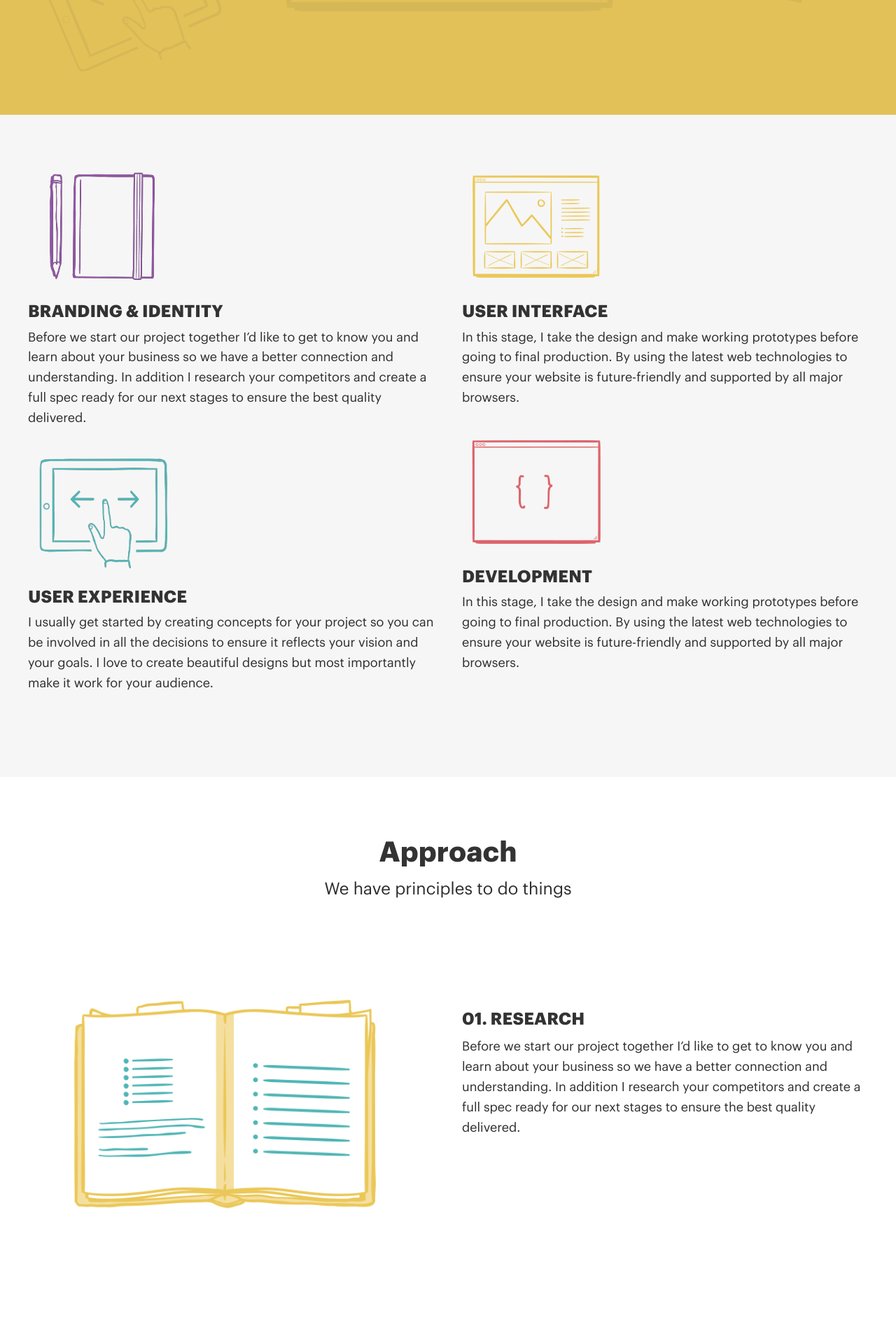
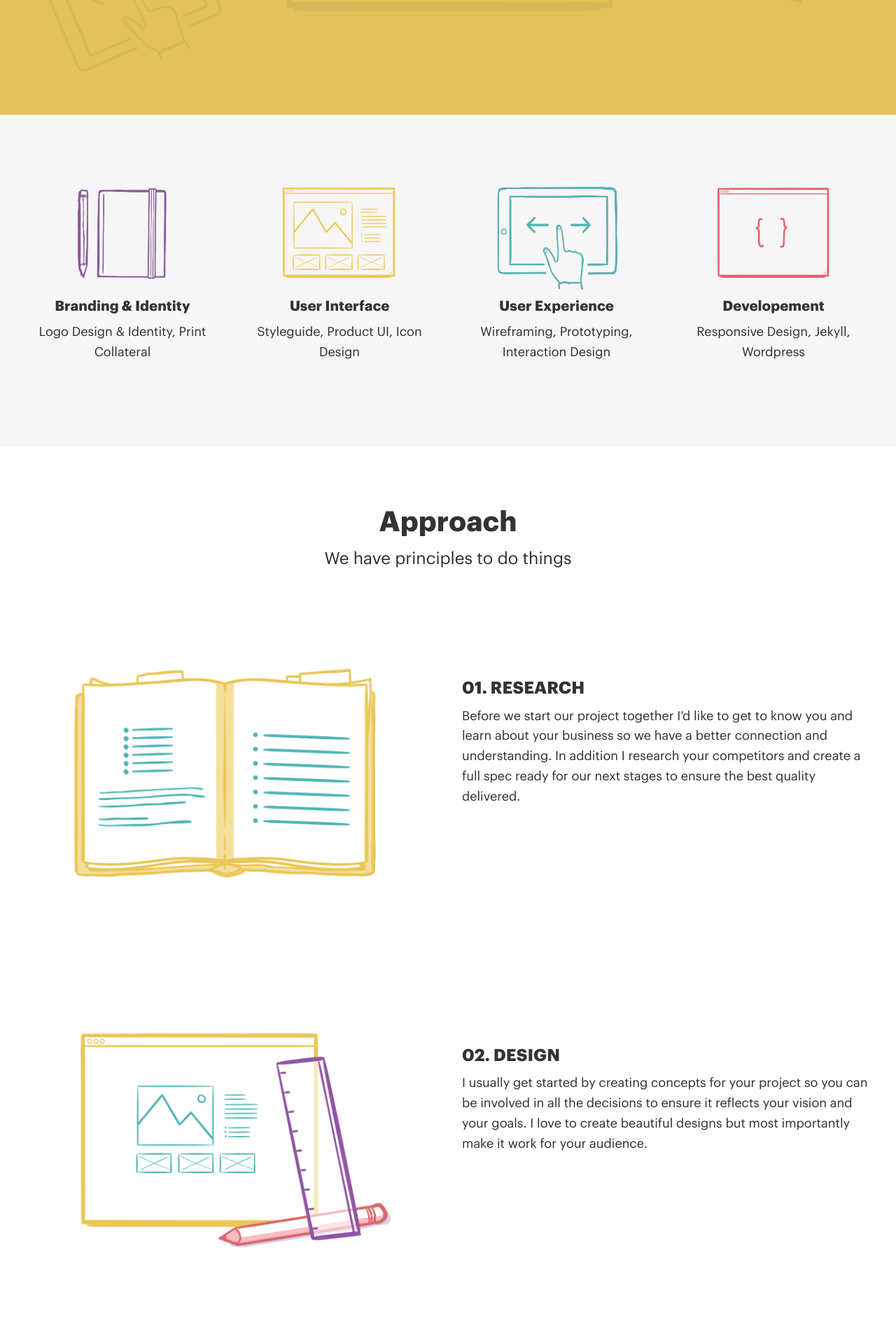
Before and after one commit to saharmh/sahardesign, a Jekyll site: the page built from services/index.html, in a window 1280 px wide. Shown: the part 376-2292 px from the top of the page at 70% size. Built offline with Jekyll 4.4.1, drawn with Linux system fonts in a browser that asks for light colours; some of the changed text lies outside the part shown.

Commit message:
services and homepage

```diff
--- a/about/index.html
+++ b/about/index.html
@@ -36,7 +36,7 @@ testimonials_right:
 <div class="full">
   <div class="row">
     <div class="large-6 columns">
-      <img src="/images/about-sahar-hosseini.jpg" />
+      <img src="/images/sahar-hosseini.jpg" />
     </div>
     <div class="large-6 columns">
       <h3>I'm Sahar Hosseini</h3>
--- a/css/style.css
+++ b/css/style.css
@@ -1310,8 +1310,10 @@ form.update-form input.button:hover {
   display: none; }
 
 /* principles */
-.principle {
-  margin-bottom: 40px; }
+.principle img {
+	max-height: 150px;
+	margin-bottom: 10px;
+}
   .principle i {
     font-size: 48px;
     margin-bottom: 10px;
--- a/index.html
+++ b/index.html
@@ -53,7 +53,7 @@ works_right:
     </div>
     <div class="large-4 columns">
       <div class="gallery-right-section">
-        <img src="/images/about-sahar-hosseini.jpg" alt="">
+        <img src="/images/home-sahar-hosseini2.jpg" alt="">
       </div>
     </div>
   </div>
--- a/services/index.html
+++ b/services/index.html
@@ -1,19 +1,19 @@
 ---
 layout: default
 section_id: pages
-services_left:
-- title: BRANDING &amp; IDENTITY
-  desc: Before we start our project together I’d like to get to know you and learn about your business so we have a better connection and understanding. In addition I research your competitors and create a full spec ready for our next stages to ensure the best quality delivered.
+
+services:
+- title: Branding &amp; Identity
+  desc: Logo Design &amp; Identity, Print Collateral
   image: images/service-branding.png
-- title: USER EXPERIENCE
-  desc: I usually get started by creating concepts for your project so you can be involved in all the decisions to ensure it reflects your vision and your goals. I love to create beautiful designs but most importantly make it work for your audience.
+- title: User Interface
+  desc: Styleguide, Product UI, Icon Design
+  image: images/service-ui.png
+- title: User Experience
+  desc: Wireframing, Prototyping, Interaction Design
   image: images/service-ux.png
-services_right:
-- title: USER INTERFACE
-  desc: In this stage, I take the design and make working prototypes before going to final production. By using the latest web technologies to ensure your website is future-friendly and supported by all major browsers.
-  image: images/service-ui.png
-- title: DEVELOPMENT
-  desc: In this stage, I take the design and make working prototypes before going to final production. By using the latest web technologies to ensure your website is future-friendly and supported by all major browsers.
+- title: Developement
+  desc: Responsive Design, Jekyll, Wordpress
   image: images/service-frontend.png
 
 approach:
@@ -54,40 +52,20 @@ principles:
   </div>
 </div>
 
+<div class="full light-grey centered-text">
 
-<div class="full no-padding light-grey">
-  <div class="four spacing"></div>
   <div class="row">
-    <div class="medium-6 columns">
-      {% for services in page.services_left %}
-        <div class="services-wrapper">
-          <div class="services">
-            <img src="{{site.url}}/{{services.image}}" alt="">
-            <div class="info">
-              <h3>{{services.title}}</h3>
-              <p>{{services.desc}}</p>
-            </div>
-          </div>
+    {% for service in page.services %}
+      <div class="large-3 columns">
+        <div class="principle">
+          <img src="{{site.url}}/{{service.image}}" alt="">
+          <h4>{{service.title}}</h4>
+          <p>{{service.desc}}</p>
         </div>
-      {% endfor %}
-    </div>
-    <div class="medium-6 columns">
-      {% for services in page.services_right %}
-        <div class="services-wrapper">
-          <div class="services">
-            <img src="{{site.url}}/{{services.image}}" alt="">
-            <div class="info">
-              <h3>{{services.title}}</h3>
-              <p>{{services.desc}}</p>
-            </div>
-          </div>
-        </div>
-      {% endfor %}
-    </div>
+      </div>
+    {% endfor %}
   </div>
-  <div class="four spacing"></div>
 </div>
-
 
 
 <div class="four spacing"></div>
@@ -137,6 +115,7 @@ principles:
     {% endfor %}
   </div>
 </div>
+
 <div class="full centered-text">
   <div class="two spacing"></div>
   <div class="row">
```
Also changed, not shown: other parts of services/index.html (+2 -4 lines), images/home-sahar-hosseini2.jpg (added), images/home-workspace.jpg, images/sahar-hosseini.jpg (added), images/service-branding.png, images/service-frontend.png, images/service-ui.png.
